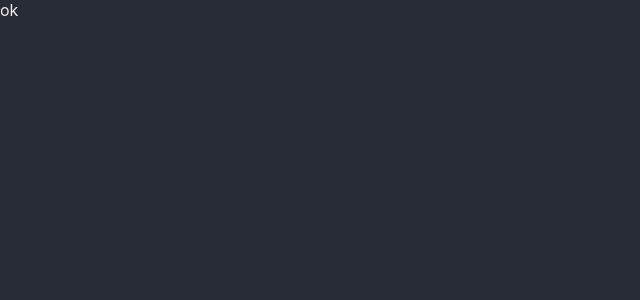
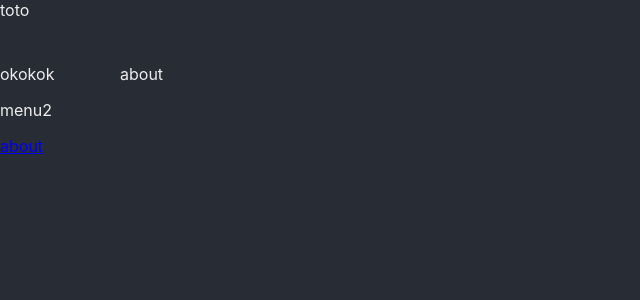
Before and after one commit to blaireaucode/td8, a React (Create React App) app: page /about in a window 1280 px wide. Before the commit this address had no page. Shown: the top 300 px of the page, without its empty margins (0-640 px from the left). Built offline with nearby package versions, Linux system fonts and the light colour scheme.

Commit message:
test with routes and layout

```diff
--- a/src/App.js
+++ b/src/App.js
@@ -6,6 +6,7 @@ import store from "./helpers/store";
 import {BrowserRouter, Routes, Route, Link} from 'react-router-dom';
 import ScreenDebug from "./ScreenDebug";
 import Nav from "./Nav2";
+import ScreenAbout from "./ScreenAbout";
 
 
 const theme = createTheme(Theme);
@@ -24,11 +25,11 @@ function App() {
     return (
         <Provider store={store}>
             <BrowserRouter>
-                {/*<Nav/>*/}
+                <Nav/>
                 <div className="App">
-                    ok
                     <Routes>
                         <Route path="/" element={<ScreenDebug/>}/>
+                        <Route path="/about" element={<ScreenAbout/>}/>
                     </Routes>
                 </div>
 
--- a/src/Nav2.js
+++ b/src/Nav2.js
@@ -1,4 +1,5 @@
 import React, {Component} from 'react';
+import L from "./helpers/L";
 
 class Nav extends Component {
 
@@ -10,8 +11,9 @@ class Nav extends Component {
                     toto
                 </div>
                 <div id="sidebar">
-                    okokok
-                    okokok
+                    okokok<p/>
+                    menu2<p/>
+                    <L to={'/about'}>about</L>
                 </div>
             </div>
         );
--- /dev/null
+++ b/src/ScreenAbout.js
@@ -0,0 +1,30 @@
+/*
+ * Copyright 2019
+ *
+ * Use of this source code is governed by a MIT-style
+ * license that can be found in the LICENSE file or at
+ * https://opensource.org/licenses/MIT.
+ */
+
+import React, {Component} from 'react'
+import {connect} from 'react-redux'
+import {mapDispatchToProps, mapStateToProps} from './helpers/default_props'
+
+class ScreenAbout extends Component {
+
+    reset() {
+
+    }
+
+    render() {
+
+        return (
+            <div>
+                about
+
+            </div>
+        );
+    }
+}
+
+export default connect(mapStateToProps, mapDispatchToProps)(ScreenAbout)
```
